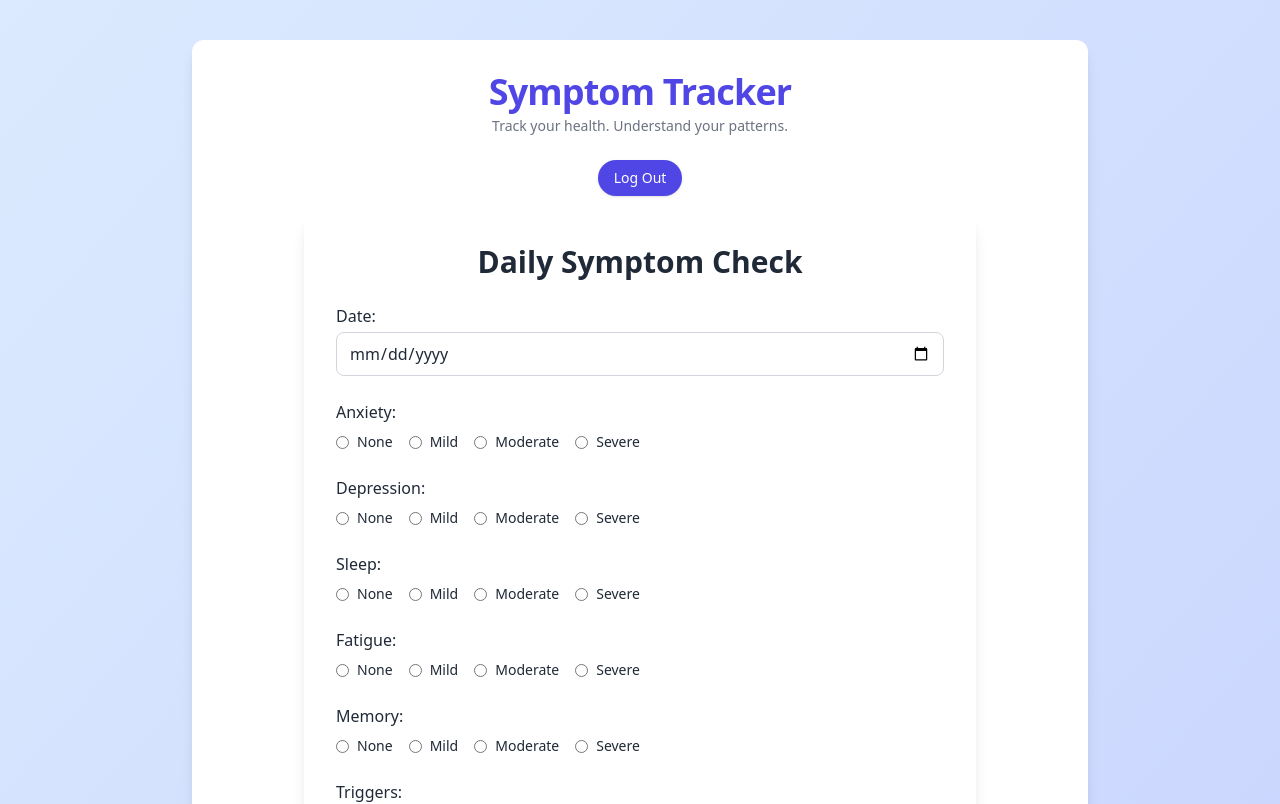
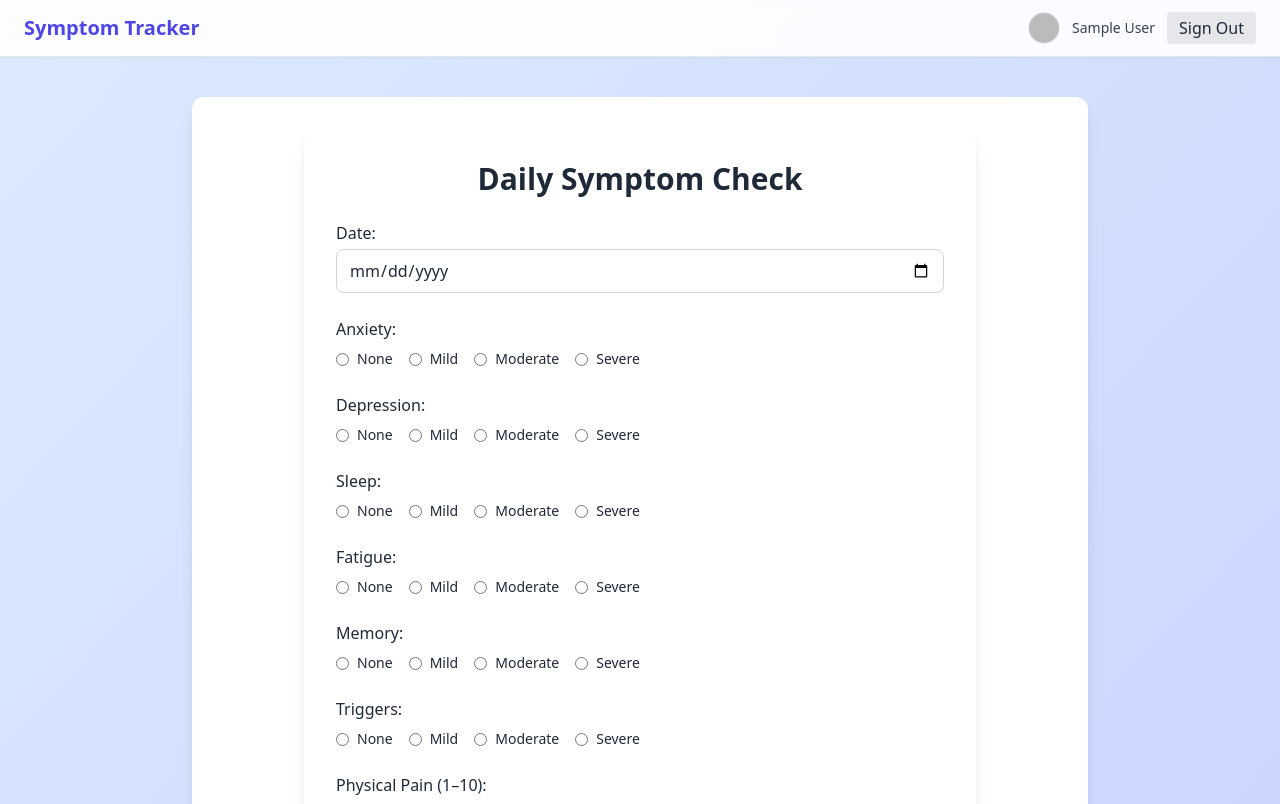
Before and after one commit to pnwmakes/symptom-tracker-app, a React (Vite) app: page / in a window 1280 px wide. Shown: the top 804 px of the page. Built offline with nearby package versions, Linux system fonts and the light colour scheme; no server answers; the database is empty; sample sign-in values are in the browser's storage.

Commit message:
feat(ui): add global Header with user display and Sign Out

```diff
--- a/src/App.jsx
+++ b/src/App.jsx
@@ -1,11 +1,224 @@
-import { useEffect, useState } from 'react';
-import { collection, getDocs, query, orderBy, where } from 'firebase/firestore';
-import { db, auth } from './firebaseConfig';
+// import { useEffect, useState } from 'react';
+// import { collection, getDocs, query, orderBy, where } from 'firebase/firestore';
+// import { db, auth } from './firebaseConfig';
+// import { onAuthStateChanged } from 'firebase/auth';
+// import { useNavigate } from 'react-router-dom';
+// import SymptomForm from './components/SymptomForm.jsx';
+// import ViewEntries from './components/ViewEntries';
+// import Navbar from './components/Navbar.jsx';
+
+// function App() {
+//     const [entries, setEntries] = useState([]);
+//     const [demoEntries, setDemoEntries] = useState([]);
+//     const [editingEntry, setEditingEntry] = useState(null);
+//     const [user, setUser] = useState(null);
+//     const navigate = useNavigate();
+
+//     const isDemoUser = user?.email === 'demo@symptomtracker.com';
+
+//     // Track login state
+//     useEffect(() => {
+//         const unsubscribe = onAuthStateChanged(auth, (currentUser) => {
+//             setUser(currentUser);
+//             if (!currentUser) navigate('/login');
+//         });
+//         return () => unsubscribe();
+//     }, [navigate]);
+
+//     // Fetch real entries from Firestore
+//     const fetchEntries = async () => {
+//         if (isDemoUser) return;
+//         const q = query(
+//             collection(db, 'symptomEntries'),
+//             where('userId', '==', auth.currentUser.uid),
+//             orderBy('createdAt', 'desc')
+//         );
+//         const snapshot = await getDocs(q);
+//         const data = snapshot.docs.map((doc) => ({
+//             id: doc.id,
+//             ...doc.data(),
+//         }));
+//         setEntries(data);
+//     };
+
+//     // Local-only entry handlers for demo mode
+//     const addLocalEntry = (entry) => {
+//         const id = Date.now().toString();
+//         setDemoEntries((prev) => [{ ...entry, id }, ...prev]);
+//     };
+
+//     const updateLocalEntry = (updatedEntry) => {
+//         setDemoEntries((prev) =>
+//             prev.map((e) => (e.id === updatedEntry.id ? updatedEntry : e))
+//         );
+//     };
+
+//     const deleteLocalEntry = (id) => {
+//         setDemoEntries((prev) => prev.filter((e) => e.id !== id));
+//     };
+
+//     const handleEdit = (entry) => {
+//         setEditingEntry(entry);
+//         window.scrollTo(0, 0);
+//     };
+
+//     // Fetch from Firestore if real user
+//     useEffect(() => {
+//         if (user && !isDemoUser) fetchEntries();
+//     }, [user]);
+
+//     // Prepopulate demo entries on first login
+//     useEffect(() => {
+//         if (user && isDemoUser && demoEntries.length === 0) {
+//             const now = new Date();
+//             const formatDate = (offset) =>
+//                 new Date(now.getTime() - offset * 86400000)
+//                     .toISOString()
+//                     .split('T')[0];
+
+//             const sample = [
+//                 {
+//                     id: '1',
+//                     date: formatDate(0),
+//                     anxiety: 2,
+//                     depression: 1,
+//                     sleep: 3,
+//                     fatigue: 2,
+//                     pain: 5,
+//                     memory: 2,
+//                     triggers: 1,
+//                     notes: 'Mild headache today.',
+//                     createdAt: now,
+//                 },
+//                 {
+//                     id: '2',
+//                     date: formatDate(1),
+//                     anxiety: 1,
+//                     depression: 1,
+//                     sleep: 2,
+//                     fatigue: 1,
+//                     pain: 4,
+//                     memory: 2,
+//                     triggers: 0,
+//                     notes: '',
+//                     createdAt: new Date(now.getTime() - 1 * 86400000),
+//                 },
+//                 {
+//                     id: '3',
+//                     date: formatDate(2),
+//                     anxiety: 3,
+//                     depression: 2,
+//                     sleep: 1,
+//                     fatigue: 3,
+//                     pain: 6,
+//                     memory: 1,
+//                     triggers: 2,
+//                     notes: 'Stressful workday.',
+//                     createdAt: new Date(now.getTime() - 2 * 86400000),
+//                 },
+//                 {
+//                     id: '4',
+//                     date: formatDate(3),
+//                     anxiety: 0,
+//                     depression: 0,
+//                     sleep: 3,
+//                     fatigue: 0,
+//                     pain: 2,
+//                     memory: 3,
+//                     triggers: 0,
+//                     notes: 'Felt great.',
+//                     createdAt: new Date(now.getTime() - 3 * 86400000),
+//                 },
+//                 {
+//                     id: '5',
+//                     date: formatDate(4),
+//                     anxiety: 2,
+//                     depression: 1,
+//                     sleep: 2,
+//                     fatigue: 2,
+//                     pain: 3,
+//                     memory: 2,
+//                     triggers: 1,
+//                     notes: '',
+//                     createdAt: new Date(now.getTime() - 4 * 86400000),
+//                 },
+//             ];
+
+//             setDemoEntries(sample);
+//         }
+//     }, [user, isDemoUser, demoEntries.length]);
+
+//     if (!user) return null;
+
+//     return (
+//         <div className='min-h-screen bg-gradient-to-br from-blue-100 to-indigo-200 py-10 px-4'>
+//             <div className='max-w-4xl mx-auto bg-white rounded-xl shadow-lg p-8'>
+//                 {/* Header */}
+//                 <div className='text-center mb-6'>
+//                     <h1 className='text-4xl font-extrabold text-indigo-600 tracking-tight'>
+//                         Symptom Tracker
+//                     </h1>
+//                     <p className='text-sm text-gray-500 mt-1'>
+//                         Track your health. Understand your patterns.
+//                     </p>
+//                 </div>
+
+//                 {/* Log Out */}
+//                 <div className='flex justify-center mb-4'>
+//                     <button
+//                         onClick={() => auth.signOut()}
+//                         className='flex items-center gap-2 text-sm font-medium text-white bg-indigo-600 px-4 py-2 rounded-full hover:bg-indigo-700 transition shadow'
+//                     >
+//                         Log Out
+//                     </button>
+//                 </div>
+
+//                 {/* Demo Banner */}
+//                 {isDemoUser && (
+//                     <div className='bg-yellow-100 border border-yellow-400 text-yellow-800 px-4 py-2 text-center font-semibold shadow mb-4 rounded-md'>
+//                         🧪 You’re using demo mode. Entries are stored locally
+//                         and not saved to the cloud.
+//                     </div>
+//                 )}
+
+//                 {/* Symptom Form */}
+//                 <SymptomForm
+//                     onSave={isDemoUser ? addLocalEntry : fetchEntries}
+//                     onUpdate={isDemoUser ? updateLocalEntry : null}
+//                     entryToEdit={editingEntry}
+//                     clearEdit={() => setEditingEntry(null)}
+//                     isDemoUser={isDemoUser}
+//                     demoEntries={demoEntries}
+//                     setDemoEntries={setDemoEntries}
+//                 />
+
+//                 <hr className='my-8' />
+
+//                 {/* Entry Viewer */}
+//                 <ViewEntries
+//                     entries={isDemoUser ? demoEntries : entries}
+//                     onEdit={handleEdit}
+//                     refreshEntries={isDemoUser ? null : fetchEntries}
+//                     deleteLocalEntry={isDemoUser ? deleteLocalEntry : null}
+//                     isDemoUser={isDemoUser}
+//                     setDemoEntries={setDemoEntries}
+//                 />
+//             </div>
+//         </div>
+//     );
+// }
+
+// export default App;
+import React, { useEffect, useState } from 'react';
+import { auth, db } from './firebaseConfig';
+import { collection, getDocs, orderBy, query, where } from 'firebase/firestore';
 import { onAuthStateChanged } from 'firebase/auth';
 import { useNavigate } from 'react-router-dom';
+
 import SymptomForm from './components/SymptomForm.jsx';
 import ViewEntries from './components/ViewEntries';
-import Navbar from './components/Navbar.jsx';
+import Navbar from './components/Navbar.jsx'; // keep if you use it
+import Header from './components/Header.jsx';
 
 function App() {
     const [entries, setEntries] = useState([]);
@@ -65,7 +278,7 @@ function App() {
     // Fetch from Firestore if real user
     useEffect(() => {
         if (user && !isDemoUser) fetchEntries();
-    }, [user]);
+    }, [user]); // eslint-disable-line react-hooks/exhaustive-deps
 
     // Prepopulate demo entries on first login
     useEffect(() => {
@@ -151,33 +364,20 @@ function App() {
     if (!user) return null;
 
     return (
-        <div className='min-h-screen bg-gradient-to-br from-blue-100 to-indigo-200 py-10 px-4'>
+        <div className='min-h-screen bg-gradient-to-br from-blue-100 to-indigo-200'>
+            {/* Global header with user info and Sign Out */}
+            <Header />
+
+            {/* Optional site nav */}
+            {/* <Navbar /> */}
+
+            <div className='py-10 px-4'>
                 <div className='max-w-4xl mx-auto bg-white rounded-xl shadow-lg p-8'>
-                {/* Header */}
-                <div className='text-center mb-6'>
-                    <h1 className='text-4xl font-extrabold text-indigo-600 tracking-tight'>
-                        Symptom Tracker
-                    </h1>
-                    <p className='text-sm text-gray-500 mt-1'>
-                        Track your health. Understand your patterns.
-                    </p>
-                </div>
-
-                {/* Log Out */}
-                <div className='flex justify-center mb-4'>
-                    <button
-                        onClick={() => auth.signOut()}
-                        className='flex items-center gap-2 text-sm font-medium text-white bg-indigo-600 px-4 py-2 rounded-full hover:bg-indigo-700 transition shadow'
-                    >
-                        Log Out
-                    </button>
-                </div>
-
                     {/* Demo Banner */}
                     {isDemoUser && (
                         <div className='bg-yellow-100 border border-yellow-400 text-yellow-800 px-4 py-2 text-center font-semibold shadow mb-4 rounded-md'>
-                        🧪 You’re using demo mode. Entries are stored locally
-                        and not saved to the cloud.
+                            🧪 You are using demo mode. Entries are stored
+                            locally and not saved to the cloud.
                         </div>
                     )}
 
@@ -205,6 +405,7 @@ function App() {
                     />
                 </div>
             </div>
+        </div>
     );
 }
 
--- /dev/null
+++ b/src/components/Header.jsx
@@ -0,0 +1,52 @@
+import React from 'react';
+import { auth } from '../firebaseConfig';
+import { logoutUser } from '../utils/auth';
+
+const Header = () => {
+    const user = auth.currentUser;
+
+    const handleLogout = async () => {
+        try {
+            await logoutUser();
+        } catch (err) {
+            console.error('Logout failed:', err);
+        }
+    };
+
+    return (
+        <header className='flex items-center justify-between px-6 py-3 border-b bg-white/90 backdrop-blur shadow-sm'>
+            <h1 className='text-xl font-bold text-indigo-600'>
+                Symptom Tracker
+            </h1>
+
+            {user ? (
+                <div className='flex items-center gap-3'>
+                    {/* Avatar if available */}
+                    {user.photoURL ? (
+                        <img
+                            src={user.photoURL}
+                            alt='User avatar'
+                            className='w-8 h-8 rounded-full border'
+                            referrerPolicy='no-referrer'
+                        />
+                    ) : null}
+
+                    <span className='text-sm text-gray-700'>
+                        {user.displayName || user.email}
+                    </span>
+
+                    <button
+                        onClick={handleLogout}
+                        className='bg-gray-200 hover:bg-gray-300 text-gray-800 px-3 py-1 rounded'
+                    >
+                        Sign Out
+                    </button>
+                </div>
+            ) : (
+                <div className='text-sm text-gray-500'>Not signed in</div>
+            )}
+        </header>
+    );
+};
+
+export default Header;
```
Lines whose indentation alone changed are shown as unchanged.
